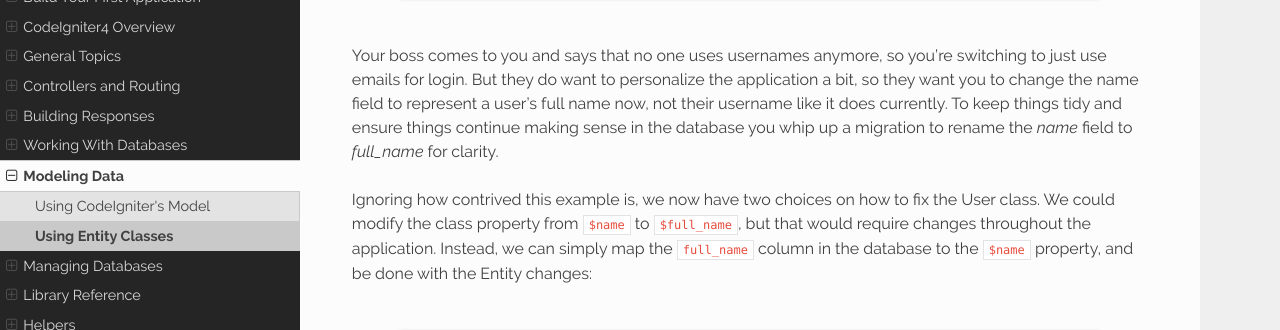
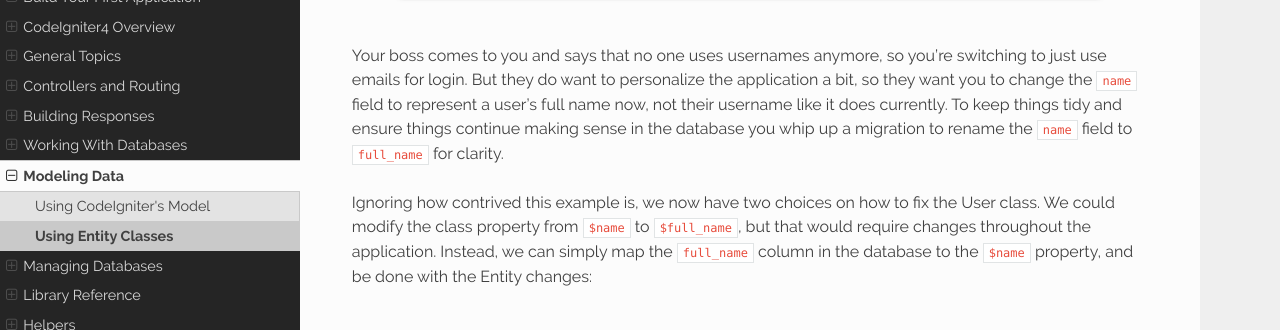
Before and after one commit to NEKOGET/ci4_user_guide_src, a Sphinx documentation site: the page built from source/models/entities.rst, in a window 1280 px wide and 900 px high, scrolled down 4983 px, cut to the strip 214-544 px from the top of the window. Built offline with Sphinx 7.4.7 and the Read the Docs theme 2.0.0, drawn with Linux system fonts in a browser that asks for light colours.

```diff
--- a/source/models/entities.rst
+++ b/source/models/entities.rst
@@ -144,9 +144,9 @@ As an example, imagine you have the simplified User Entity that is used througho
 .. literalinclude:: entities/008.php
 
 Your boss comes to you and says that no one uses usernames anymore, so you're switching to just use emails for login.
-But they do want to personalize the application a bit, so they want you to change the name field to represent a user's
+But they do want to personalize the application a bit, so they want you to change the ``name`` field to represent a user's
 full name now, not their username like it does currently. To keep things tidy and ensure things continue making sense
-in the database you whip up a migration to rename the `name` field to `full_name` for clarity.
+in the database you whip up a migration to rename the ``name`` field to ``full_name`` for clarity.
 
 Ignoring how contrived this example is, we now have two choices on how to fix the User class. We could modify the class
 property from ``$name`` to ``$full_name``, but that would require changes throughout the application. Instead, we can
```
